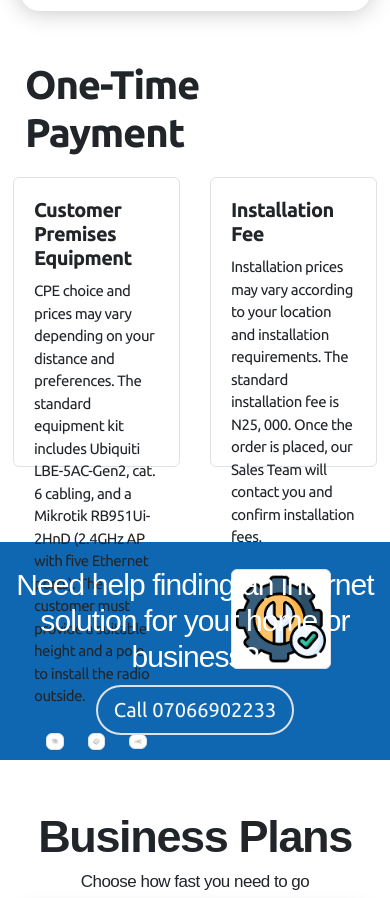
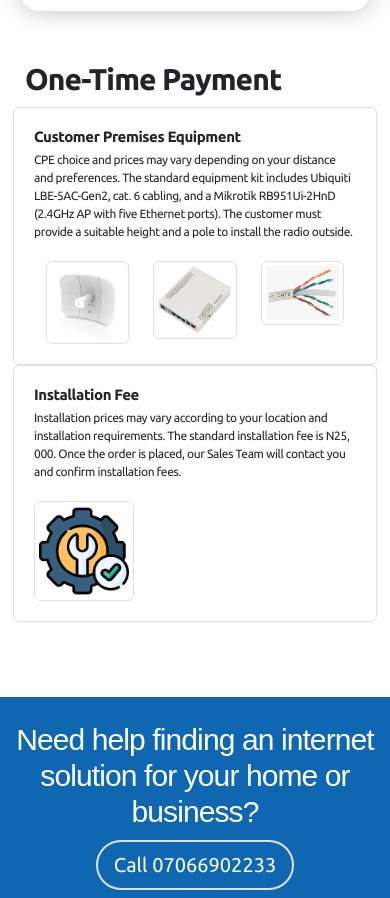
Before and after one commit to Teoruiz07/SpeedNet_Solutions, a plain HTML site: page internet_product.html in a window 390 px wide. Shown: the part 2624-3522 px from the top of the page. Drawn offline with nearby package versions, Linux system fonts and the light colour scheme.

Commit message:
adjusted Internet Diclamer Section

```diff
--- a/css/styles.css
+++ b/css/styles.css
@@ -458,7 +458,7 @@ nav {
 .internet-plan-disclaimer-div {
     display: flex;
     align-items: center;
-    justify-content: space-evenly;
+    justify-content: space-around;
 }
 
 .internet-dis-card {
@@ -466,30 +466,29 @@ nav {
     margin-left: 0;
     background-color: white;
     height: 290px;
+    width: 45%;
 }
 
-.i-d-c {
-    margin-right: 30px;
-}
+
 
 .internet-plan-disclaimer > h2 {
-    font-size: 40px;
-    font-weight: 700;
-    letter-spacing: -0.03em;
-    line-height: -0.45px;
-    margin-bottom: 20px;
-}
-
-.internet-disclaimer-h3 {
-    font-size: 20px;
+    font-size: 30px;
     font-weight: 700;
     letter-spacing: -0.03em;
     line-height: -0.45px;
     margin-bottom: 10px;
 }
 
+.internet-disclaimer-h3 {
+    font-size: 15px;
+    font-weight: 700;
+    letter-spacing: -0.03em;
+    line-height: -0.45px;
+    margin-bottom: 5px;
+}
+
 .internet-disclaimer-p {
-    font-size: 15px;
+    font-size: 12px;
     letter-spacing: -0.03em;
     line-height: -0.45px;
     margin-bottom: 20px;
@@ -749,6 +748,15 @@ nav {
         width: 90%;
     }
 
+    .internet-plan-disclaimer-div {
+        flex-direction: column;
+
+    }
+
+    .internet-dis-card {
+        width: 100%;
+    }
+
     .review-card {
         width: 90%;
         margin-bottom: 10px;
--- a/internet_product.html
+++ b/internet_product.html
@@ -253,7 +253,7 @@
           </div>
           <div class="container  internet-plan-disclaimer">
             <h2>One-Time Payment</h2>
-            <div class="row">
+            <div class="internet-plan-disclaimer-div">
               <div class="col border border-primary-subtle rounded internet-dis-card i-d-c">
                 <div class="internet-dis-h3-div">
                   <h3 class="internet-disclaimer-h3">Customer Premises Equipment</h3>
```
Also changed, not shown: images/cyber.jpg (added).
